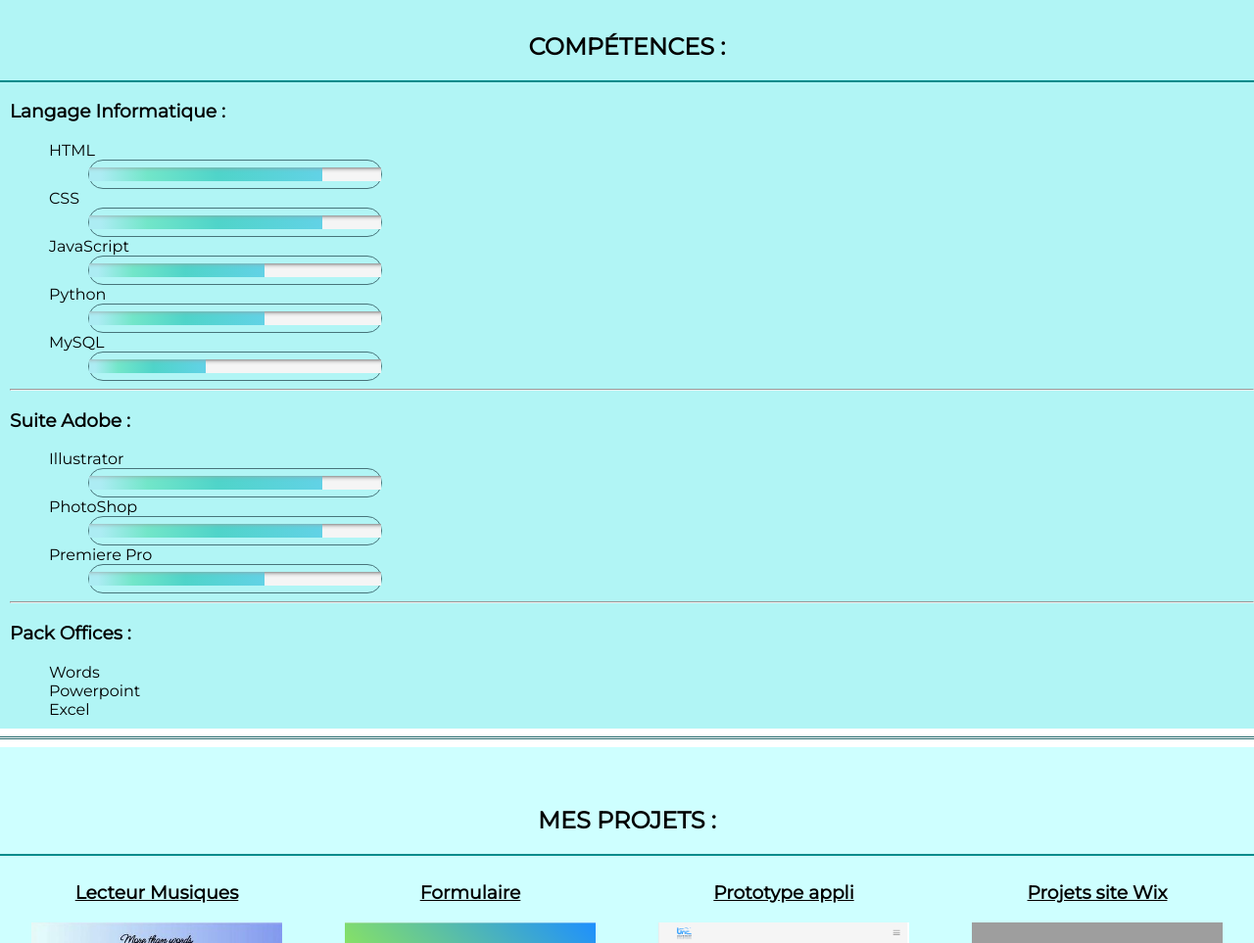
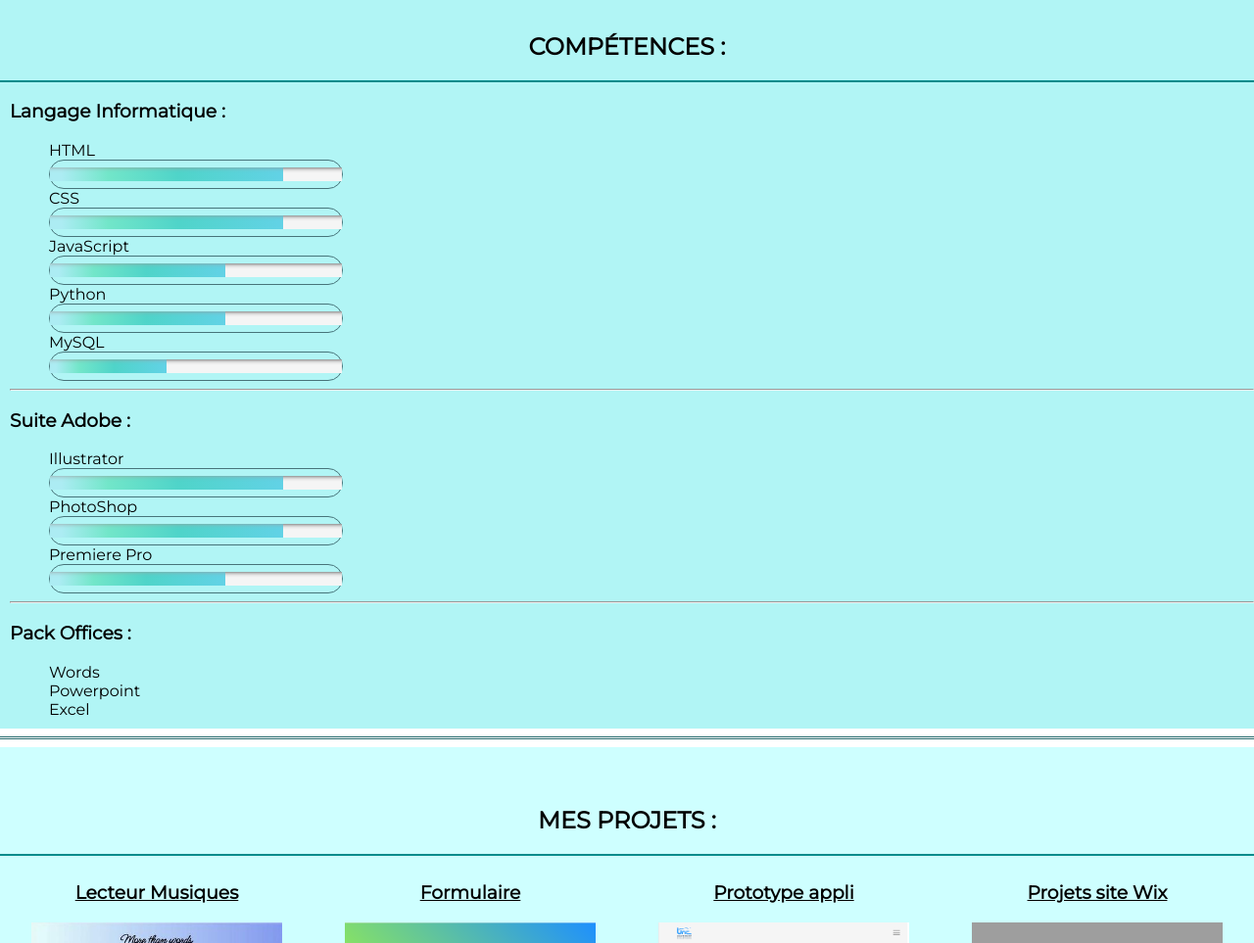
Before and after one commit to angelinagarae/CV-Angelina-Garaebiti, a plain HTML site: page index.html in a window 1280 px wide. Shown: the part 2383-3346 px from the top of the page at 98% size. Drawn offline with Linux system fonts and the light colour scheme; grey boxes are pictures that could not be loaded; a web font is replaced by a local one.

Commit message:
Update index.html

```diff
--- a/index.html
+++ b/index.html
@@ -121,19 +121,19 @@
                     <ol>
                         <li>
                             HTML
-                            <dd><meter max="5" value="4"></meter></dd>
+                            <meter max="5" value="4"></meter>
                         </li>
                         <li>CSS
-                            <dd><meter max="5" value="4"></meter></dd>
+                            <meter max="5" value="4"></meter>
                         </li>
                         <li>JavaScript
-                            <dd><meter max="5" value="3"></meter></dd>
+                            <meter max="5" value="3"></meter>
                         </li>
                         <li>Python
-                            <dd><meter max="5" value="3"></meter></dd>
+                            <meter max="5" value="3"></meter>
                         </li>
                         <li>MySQL
-                            <dd><meter max="5" value="2"></meter></dd>
+                            <meter max="5" value="2"></meter>
                         </li>
                     </ol>
                 </li>
@@ -142,13 +142,13 @@
                     <h3>Suite Adobe :</h3>
                     <ol>
                         <li>Illustrator
-                            <dd><meter max="5" value="4"></meter></dd>
+                            <meter max="5" value="4"></meter>
                         </li>
                         <li>PhotoShop
-                        <dd><meter max="5" value="4"></meter></dd>
+                            <meter max="5" value="4"></meter>
                         </li>
                         <li>Premiere Pro
-                            <dd><meter max="5" value="3"></meter></dd>
+                            <meter max="5" value="3"></meter>
                         </li>
                     </ol>
                 </li>
```
